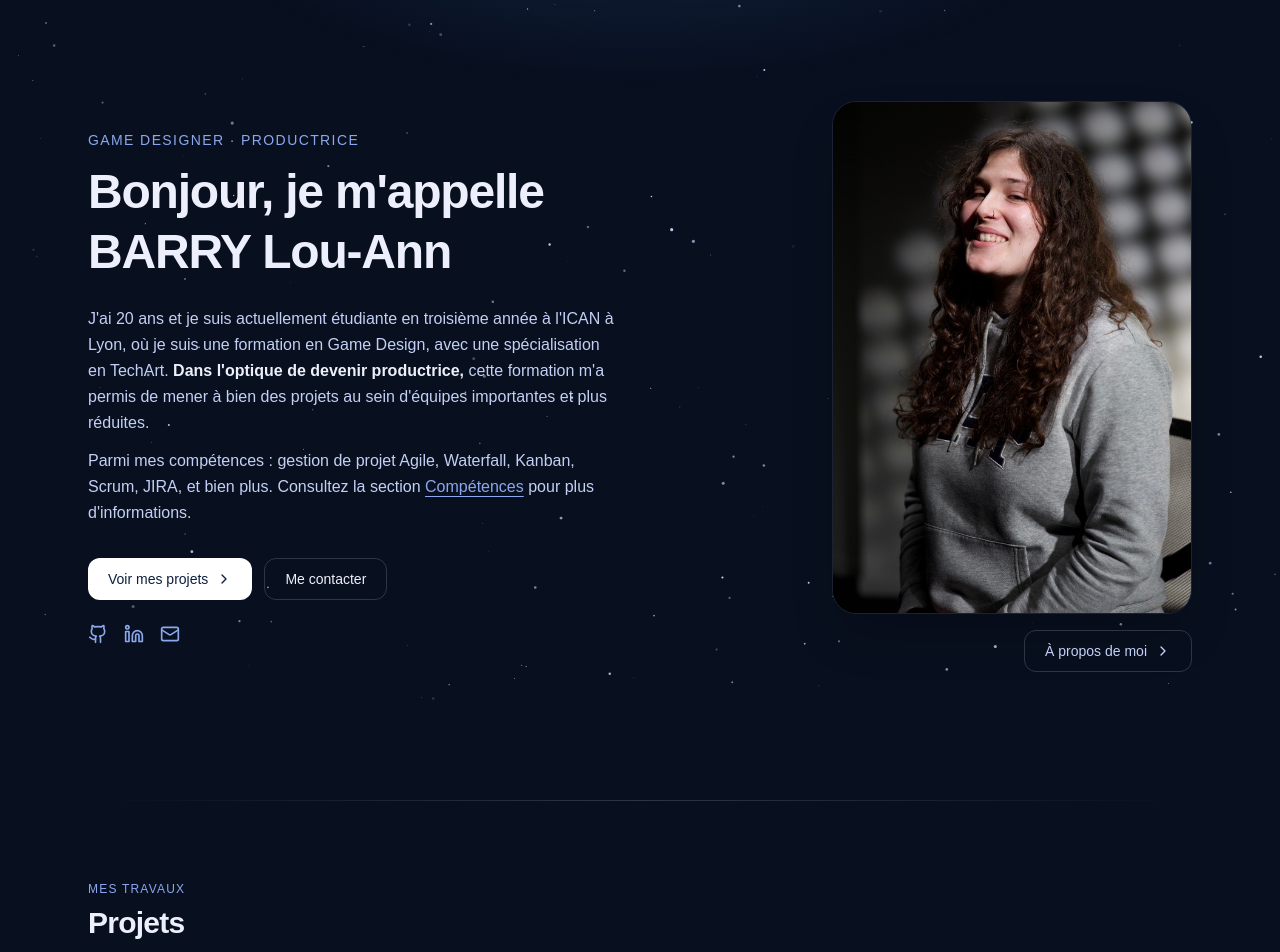
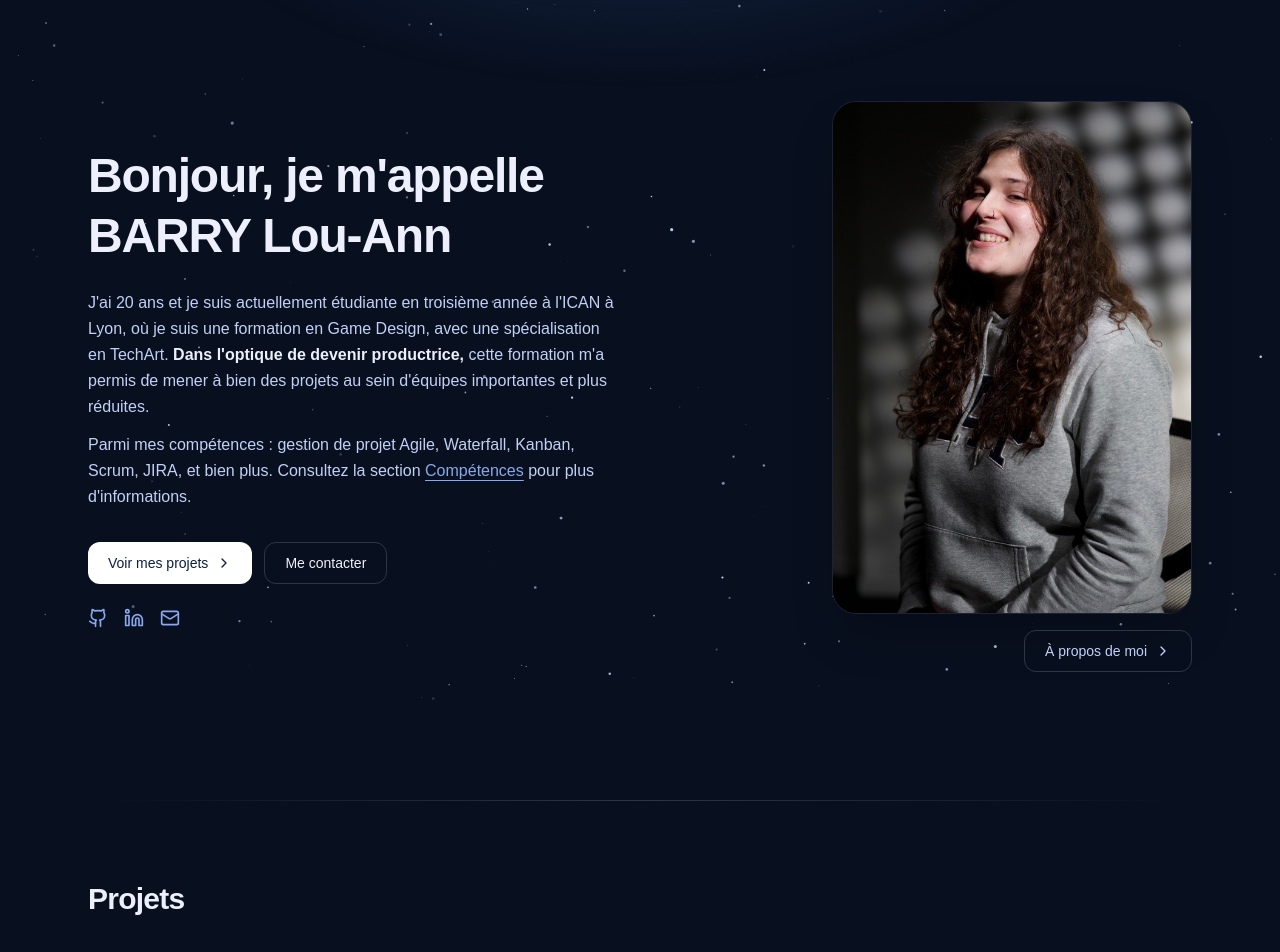
Before and after one commit to ghostofus/louann_portfolio, a Next.js app: page / in a window 1280 px wide. Shown: the part 100-1052 px from the top of the page. Built offline with nearby package versions, Linux system fonts and the light colour scheme.

Commit message:
changement de description des parties du portfolio

```diff
--- a/app/page.js
+++ b/app/page.js
@@ -239,9 +239,6 @@ function Hero() {
                 <motion.div variants={stagger} initial="initial" whileInView="animate" viewport={{ once: true, amount: 0.4 }}
                     className="grid gap-10 md:grid-cols-2 md:items-center">
                     <div>
-                        <motion.p variants={fadeUp} className="text-sm text-[#8BA8EE] uppercase tracking-widest mb-3">
-                            Game Designer · Productrice
-                        </motion.p>
                         <motion.h1 variants={fadeUp} className="text-4xl/tight md:text-5xl/tight font-semibold tracking-tight">
                             Bonjour, je m'appelle<br />BARRY Lou-Ann
                         </motion.h1>
@@ -292,7 +289,6 @@ function ProjectShowcase() {
     return (
         <section id="projets" className="mx-auto max-w-6xl px-6 py-20">
             <motion.div variants={fadeUp} initial="initial" whileInView="animate" viewport={{ once: true }} className="mb-14">
-                <p className="text-xs text-[#8BA8EE] uppercase tracking-widest mb-2">Mes travaux</p>
                 <h2 className="text-3xl font-semibold tracking-tight">Projets</h2>
             </motion.div>
 
@@ -389,7 +385,6 @@ function Skills() {
     return (
         <section id="competences" className="mx-auto max-w-6xl px-6 py-20">
             <motion.div variants={fadeUp} initial="initial" whileInView="animate" viewport={{ once: true }} className="mb-14">
-                <p className="text-xs text-[#8BA8EE] uppercase tracking-widest mb-2">Ce que je sais faire</p>
                 <h2 className="text-3xl font-semibold tracking-tight">Compétences</h2>
             </motion.div>
 
```
